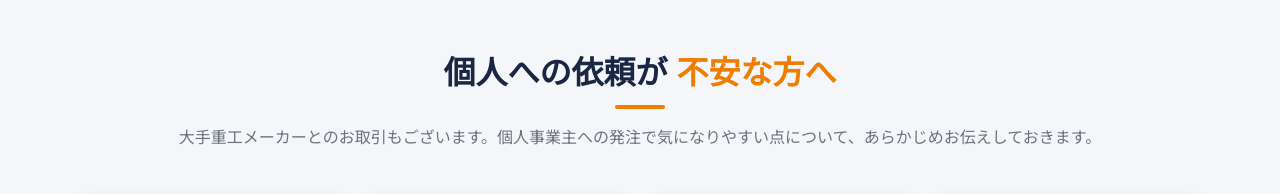
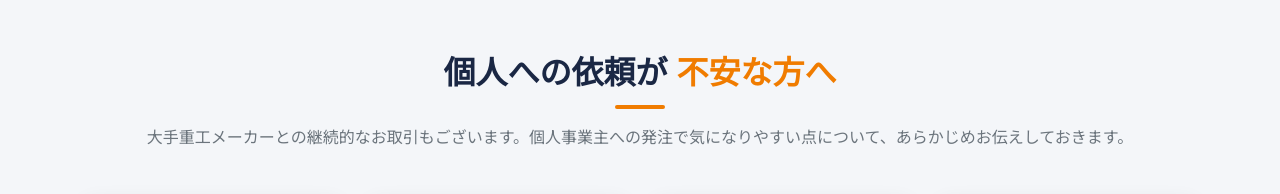
Before and after one commit to fa-yoshinobu/FA_Labo, a plain HTML site: page system-development.html in a window 1280 px wide. Shown: the part 3220-3414 px from the top of the page. Drawn offline with Linux system fonts and the light colour scheme; a web font is replaced by a local one.

Commit message:
大手重工メーカーとの取引を「継続的な」取引に修正
Co-Authored-By: Claude Opus 5.5 <noreply@anthropic.com>
Claude-Session: https://claude.ai/code/session_019gTGjJzA1i7KF4bnxMv9F3

```diff
--- a/system-development.html
+++ b/system-development.html
@@ -272,7 +272,7 @@
     <div class="text-center mb-5">
       <h2 class="section-title">個人への依頼が <span>不安な方へ</span></h2>
       <div class="divider mx-auto"></div>
-      <p class="section-sub">大手重工メーカーとのお取引もございます。個人事業主への発注で気になりやすい点について、あらかじめお伝えしておきます。</p>
+      <p class="section-sub">大手重工メーカーとの継続的なお取引もございます。個人事業主への発注で気になりやすい点について、あらかじめお伝えしておきます。</p>
     </div>
     <div class="row g-4">
       <div class="col-md-6 col-lg-3">
```
Also changed, not shown: index.html (+2 -2 lines).
